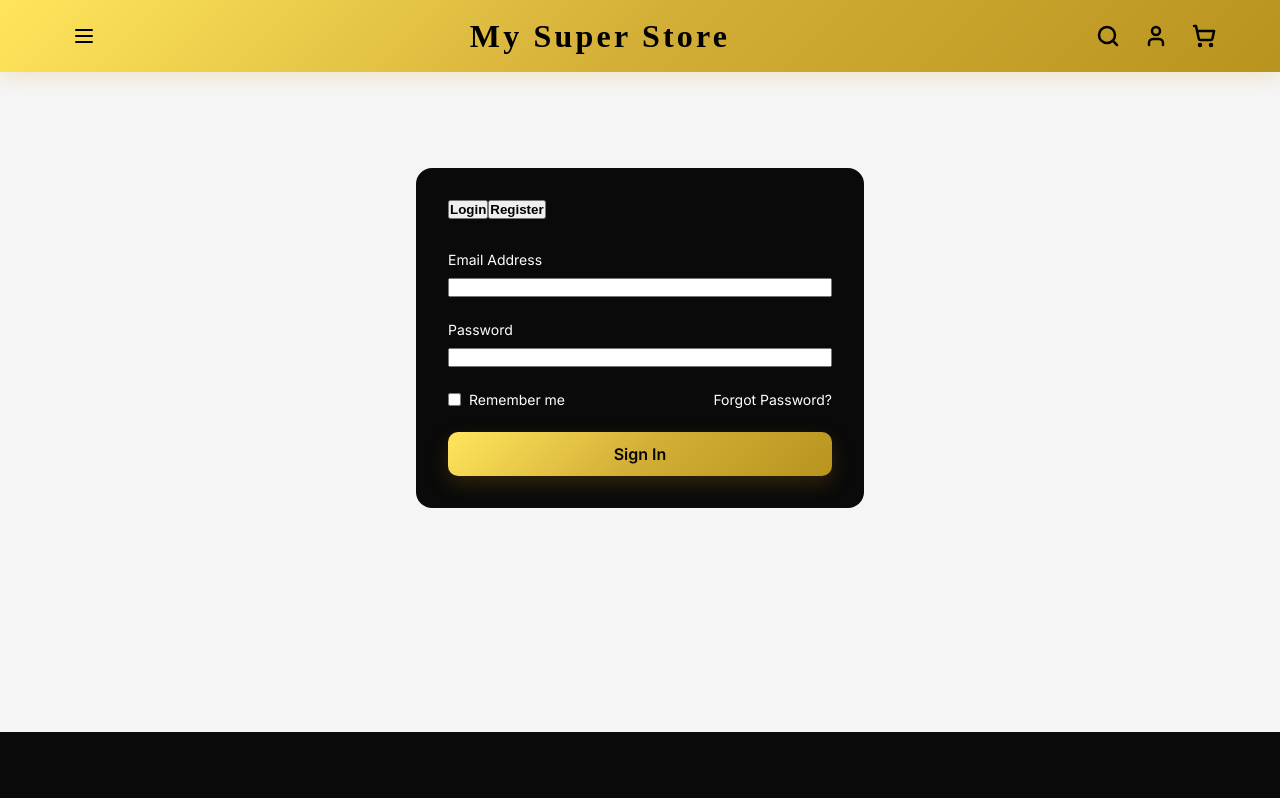
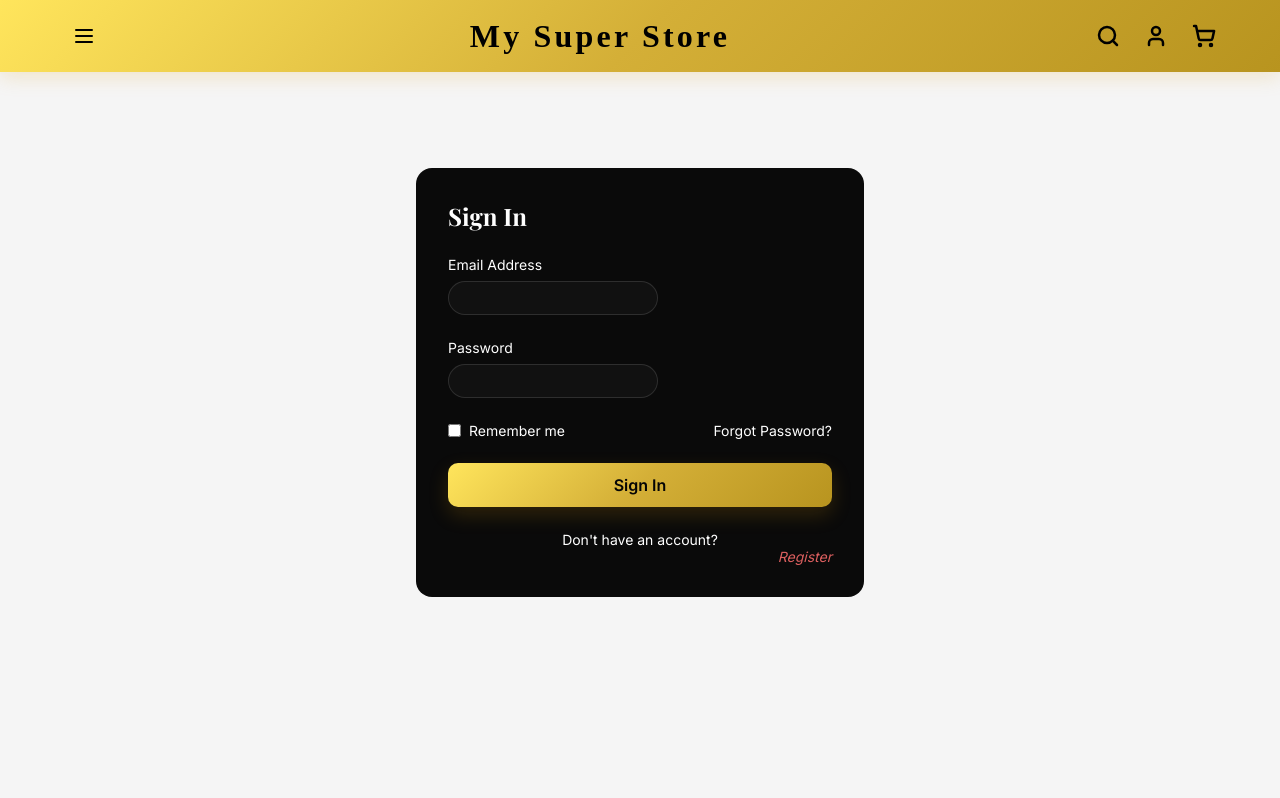
Before and after one commit to CIKing123/My-Super-Store, a React (Vite) app: page /login in a window 1280 px wide. Shown: the top 798 px of the page. Built offline with nearby package versions, Linux system fonts and the light colour scheme.

Commit message:
Changeds links

```diff
--- a/src/pages/Login.tsx
+++ b/src/pages/Login.tsx
@@ -8,31 +8,20 @@ export function Login() {
         <div className="section flex items-center justify-center min-h-[70vh]">
             <div className="card-black max-w-md w-full p-8">
 
-                {/* Tabs */}
-                <div className="flex mb-8 border-b border-white/10">
-                    <button
-                        className={`flex-1 pb-4 font-bold transition-all ${activeTab === 'login' ? 'text-[var(--gold-primary)] border-b-2 border-[var(--gold-primary)]' : 'text-gray-500'}`}
-                        onClick={() => setActiveTab('login')}
-                    >
-                        Login
-                    </button>
-                    <button
-                        className={`flex-1 pb-4 font-bold transition-all ${activeTab === 'register' ? 'text-[var(--gold-primary)] border-b-2 border-[var(--gold-primary)]' : 'text-gray-500'}`}
-                        onClick={() => setActiveTab('register')}
-                    >
-                        Register
-                    </button>
-                </div>
+
 
                 {activeTab === 'login' ? (
                     <form className="space-y-6" onSubmit={(e) => e.preventDefault()}>
                         <div>
+                            <h2 className="text-2xl font-bold mb-4">Sign In</h2>
+                        </div>
+                        <div>
                             <label className="block text-gray-400 mb-2 text-sm">Email Address</label>
-                            <input type="email" className="w-full bg-white/5 border border-white/10 rounded p-3 text-white focus:border-[var(--gold-primary)] outline-none transition-colors" />
+                            <input type="email" className="input-field" />
                         </div>
                         <div>
                             <label className="block text-gray-400 mb-2 text-sm">Password</label>
-                            <input type="password" className="w-full bg-white/5 border border-white/10 rounded p-3 text-white focus:border-[var(--gold-primary)] outline-none transition-colors" />
+                            <input type="password" className="input-field" />
                         </div>
                         <div className="flex justify-between items-center text-sm">
                             <label className="flex items-center gap-2 text-gray-400 cursor-pointer">
@@ -44,22 +33,41 @@ export function Login() {
                         <Link to="/account" className="btn-primary w-full text-center block no-underline">
                             Sign In
                         </Link>
+                        <div>
+                            <p className="text-center text-gray-400 text-sm">Don't have an account? <p
+                                className="link-text underline cursor-pointer"
+                                onClick={() => setActiveTab('register')}
+                            >
+                                Register
+                            </p>
+                            </p>
+                        </div>
                     </form>
                 ) : (
                     <form className="space-y-6" onSubmit={(e) => e.preventDefault()}>
+                        <div style={{ textAlign: 'center', margin: '0 auto' }}>
+                            <h2 className="text-2xl font-bold mb-4">Sign Up</h2>
+                        </div>
                         <div>
                             <label className="block text-gray-400 mb-2 text-sm">Full Name</label>
-                            <input type="text" className="w-full bg-white/5 border border-white/10 rounded p-3 text-white focus:border-[var(--gold-primary)] outline-none transition-colors" />
+                            <input type="text" className="input-field" />
                         </div>
                         <div>
                             <label className="block text-gray-400 mb-2 text-sm">Email Address</label>
-                            <input type="email" className="w-full bg-white/5 border border-white/10 rounded p-3 text-white focus:border-[var(--gold-primary)] outline-none transition-colors" />
+                            <input type="email" className="input-field" />
                         </div>
                         <div>
                             <label className="block text-gray-400 mb-2 text-sm">Password</label>
-                            <input type="password" className="w-full bg-white/5 border border-white/10 rounded p-3 text-white focus:border-[var(--gold-primary)] outline-none transition-colors" />
+                            <input type="password" className="input-field" />
                         </div>
                         <button className="btn-primary w-full">Create Account</button>
+                        <p className="text-center text-gray-400 text-sm">Already have an account? <p
+                            className="login-link-text underline cursor-pointer"
+                            onClick={() => setActiveTab('login')}
+                        >
+                            Login
+                        </p>
+                        </p>
                     </form>
                 )}
             </div>
--- a/src/styles/index.css
+++ b/src/styles/index.css
@@ -24,6 +24,7 @@
     /* Spacing */
     --radius-sm: 4px;
     --radius-md: 8px;
+    --radius-xl: 1.5rem;
     --radius-lg: 16px;
 }
 
@@ -439,6 +440,35 @@ h6 {
     box-shadow: 0 4px 20px rgba(222, 157, 13, 0.2);
 }
 
+.link-text {
+    color: rgb(219, 95, 95);
+    text-align: right;
+
+    font-style: italic;
+    font-weight: lighter;
+    text-shadow: #666;
+}
+
+.link-text:hover {
+    color: var(--gold-primary);
+    cursor: pointer;
+}
+
+
+.login-link-text {
+    color: rgb(164, 164, 255);
+    font-style: italic;
+
+    font-weight: lighter;
+    text-shadow: #B8941F;
+}
+
+.login-link-text:hover {
+    color: var(--gold-primary);
+    cursor: pointer;
+}
+
+
 .logo-text {
     font-family: 'Transcity';
     font-weight: 700;
@@ -829,21 +859,34 @@ h6 {
 .input-field {
     flex: 1;
     min-width: 200px;
-    padding: 1rem 1.5rem;
-    border: 1px solid rgba(255, 255, 255, 0.1);
-    background: rgba(255, 255, 255, 0.05);
+    padding: 0.5rem;
+
+    border: 1px solid rgba(255, 255, 255, 0.12);
+    /* thin default */
+    background: rgba(163, 163, 163, 0.05);
+
     color: var(--white);
     outline: none;
+
     font-family: var(--font-primary);
-    font-size: 1rem;
-    border-radius: var(--radius-md);
-    transition: all 0.3s;
+
+
+    border-radius: var(--radius-xl);
+    /* 1.5rem */
+    transition: border-color 0.25s ease, box-shadow 0.25s ease, background 0.25s ease;
 }
 
+
 .input-field:focus {
-    border-color: var(--gold-primary);
-    background: rgba(255, 255, 255, 0.1);
+    border-color: rgba(212, 175, 55, 0.75);
+    border: 0.2px;
+    /* visually thinner gold */
+    background: rgba(255, 255, 255, 0.08);
+
+    box-shadow: none;
+    /* no glow = sharp glass edge */
 }
+
 
 .input-field::placeholder {
     color: #666;
```
